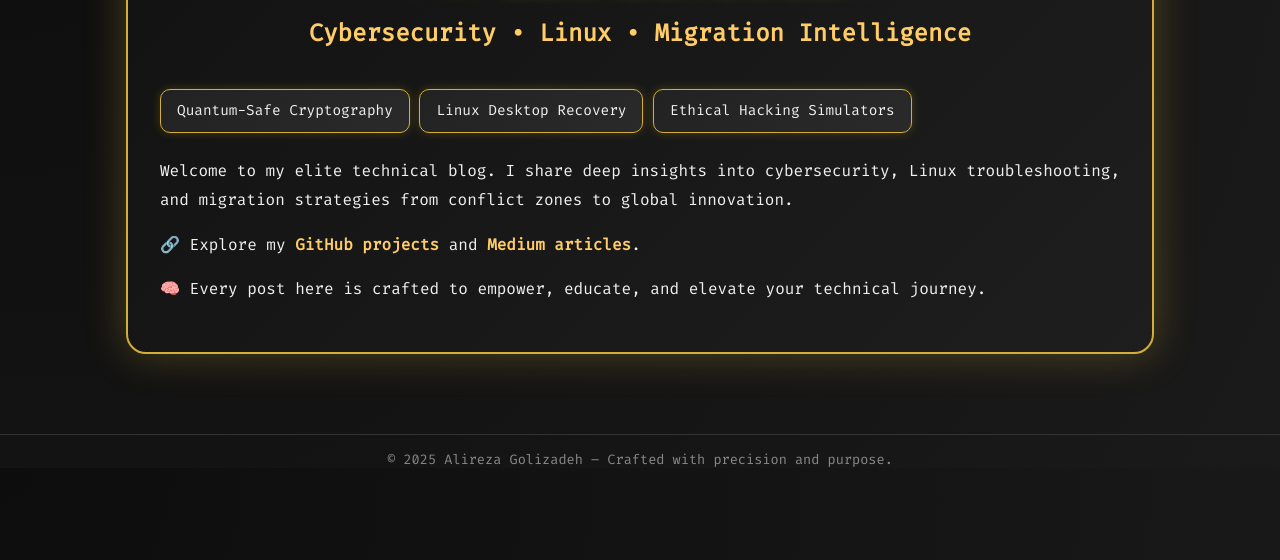
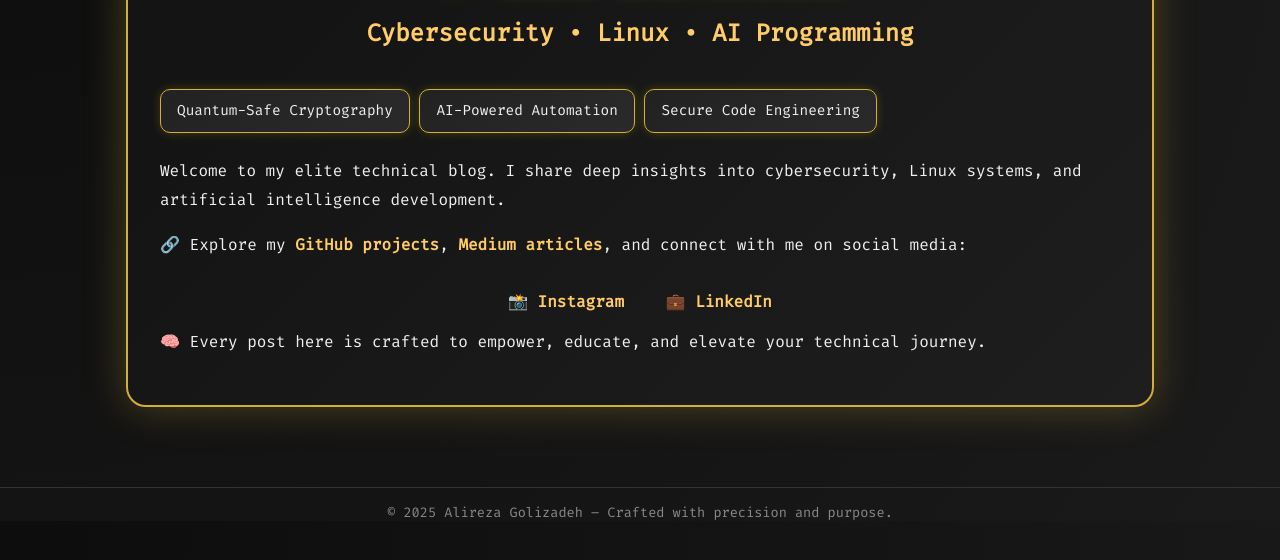
Before and after one commit to AlirezaGolizadeh/AlirezaGolizadeh.github.io, a plain HTML site: page index.html in a window 1280 px wide. Shown: the part 210-770 px from the top of the page. Drawn offline with Linux system fonts and the light colour scheme.

Commit message:
Update index.html

```diff
--- a/index.html
+++ b/index.html
@@ -2,8 +2,8 @@
 <html lang="en">
 <head>
   <meta charset="UTF-8">
-  <title>Alireza Golizadeh – Cybersecurity Architect</title>
-  <meta name="description" content="Elite technical blog by Alireza Golizadeh. Cybersecurity, Linux mastery, and migration intelligence.">
+  <title>Alireza Golizadeh – Cybersecurity & AI Developer</title>
+  <meta name="description" content="Elite technical blog by Alireza Golizadeh. Cybersecurity, Linux, programming, and AI development.">
   <meta name="author" content="Alireza Golizadeh">
   <meta name="viewport" content="width=device-width, initial-scale=1.0">
   <link href="https://fonts.googleapis.com/css2?family=Orbitron:wght@600&family=Fira+Code&display=swap" rel="stylesheet">
@@ -90,6 +90,16 @@
       transform: scale(1.05);
     }
 
+    .social-links {
+      text-align: center;
+      margin-top: 2rem;
+    }
+
+    .social-links a {
+      margin: 0 1rem;
+      font-size: 1rem;
+    }
+
     footer {
       text-align: center;
       margin-top: 4rem;
@@ -121,14 +131,20 @@
   <div class="frame">
     <div class="floating-icon"></div>
     <h1>Alireza Golizadeh</h1>
-    <h2>Cybersecurity • Linux • Migration Intelligence</h2>
+    <h2>Cybersecurity • Linux • AI Programming</h2>
 
     <p class="badge">Quantum-Safe Cryptography</p>
-    <p class="badge">Linux Desktop Recovery</p>
-    <p class="badge">Ethical Hacking Simulators</p>
+    <p class="badge">AI-Powered Automation</p>
+    <p class="badge">Secure Code Engineering</p>
 
-    <p>Welcome to my elite technical blog. I share deep insights into cybersecurity, Linux troubleshooting, and migration strategies from conflict zones to global innovation.</p>
-    <p>🔗 Explore my <a href="https://github.com/AlirezaGholizade">GitHub projects</a> and <a href="https://medium.com/@yourusername">Medium articles</a>.</p>
+    <p>Welcome to my elite technical blog. I share deep insights into cybersecurity, Linux systems, and artificial intelligence development.</p>
+    <p>🔗 Explore my <a href="https://github.com/AlirezaGholizade">GitHub projects</a>, <a href="https://medium.com/@yourusername">Medium articles</a>, and connect with me on social media:</p>
+
+    <div class="social-links">
+      <a href="https://www.instagram.com/aliglze" target="_blank">📸 Instagram</a>
+      <a href="https://www.linkedin.com/in/alireza-gholizadeh-51896b1a6?utm_source=share&utm_campaign=share_via&utm_content=profile&utm_medium=android_app" target="_blank">💼 LinkedIn</a>
+    </div>
+
     <p>🧠 Every post here is crafted to empower, educate, and elevate your technical journey.</p>
   </div>
 
```
